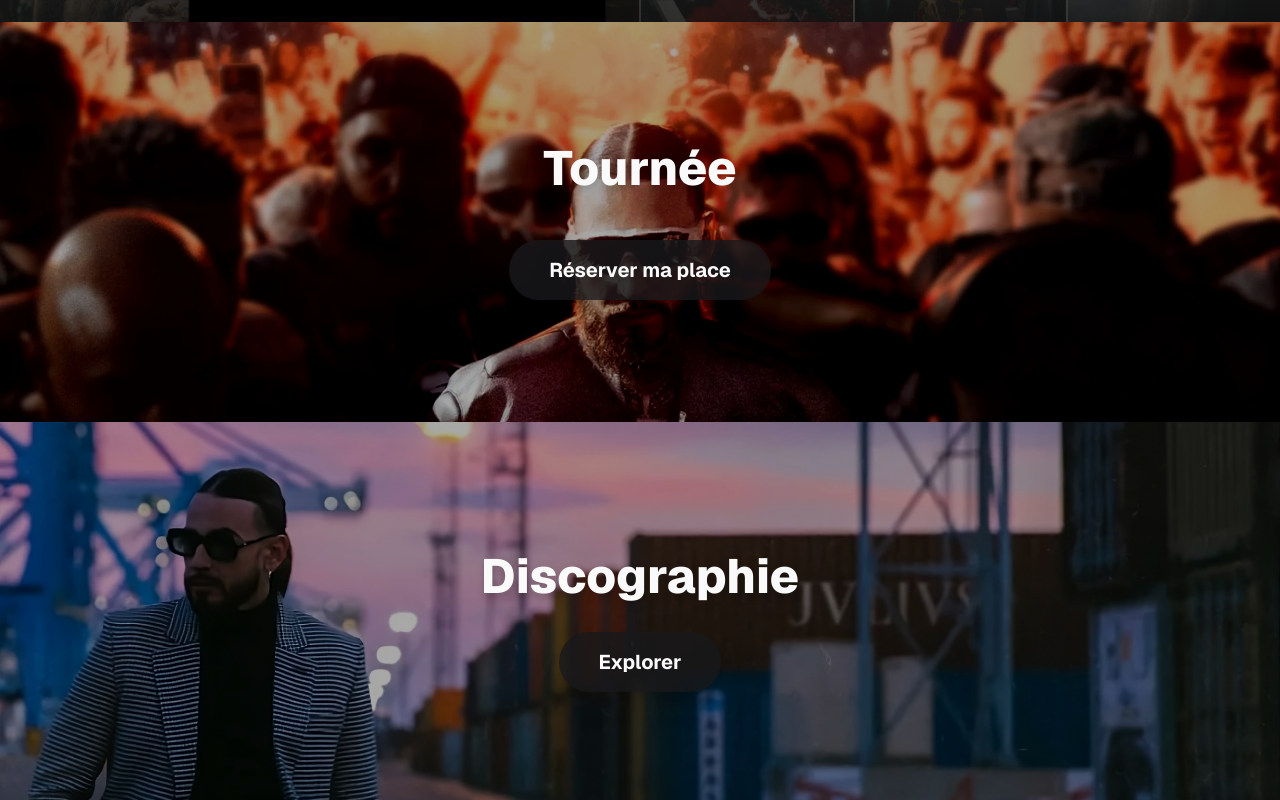
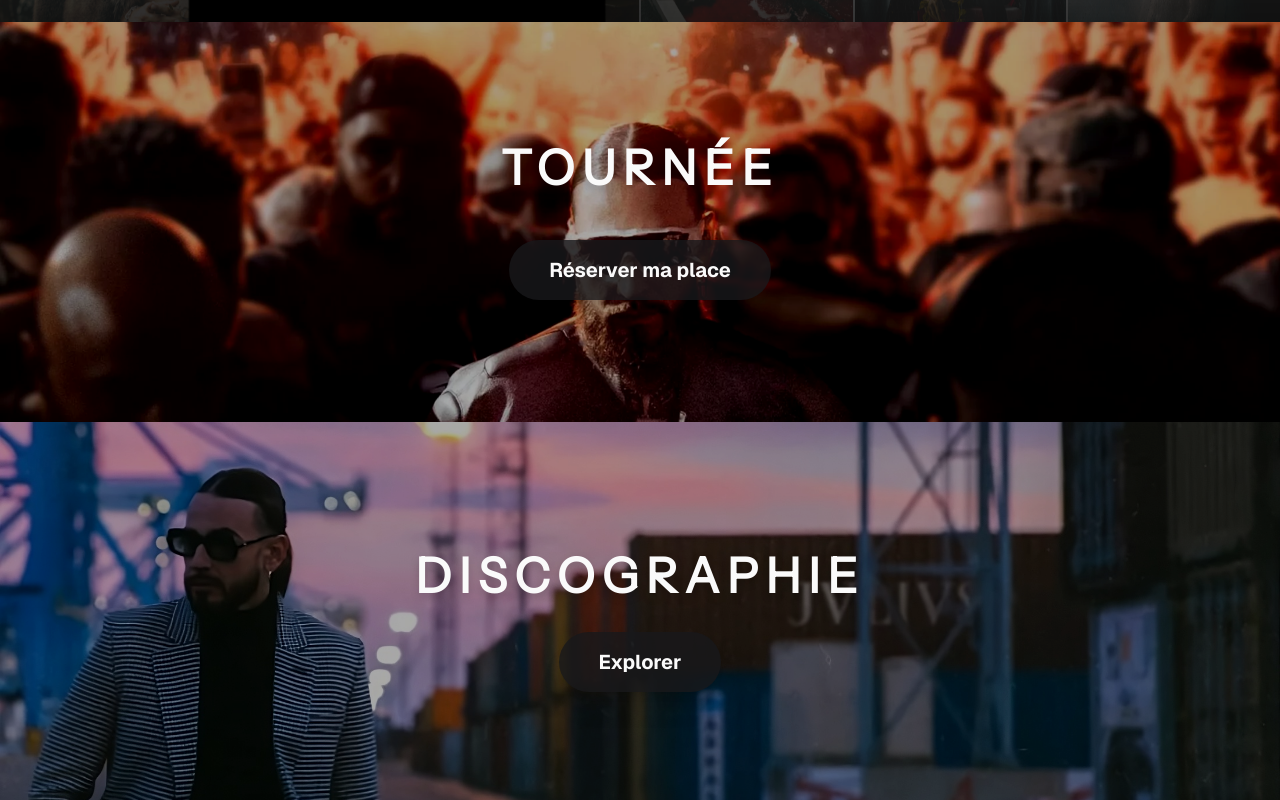
Before and after one commit to nadhirbk/sch, a Next.js app: page / in a window 1280 px wide. Shown: the part 697-1497 px from the top of the page. Built offline with nearby package versions, Linux system fonts and the light colour scheme.

Commit message:
Titres de sections premium : police InstrumentSans, majuscules, style cohérent avec le header

```diff
--- a/src/app/page.tsx
+++ b/src/app/page.tsx
@@ -218,8 +218,14 @@ export default function Home() {
           />
         </div>
         <div className="relative z-10 flex flex-col items-center justify-center w-full px-4">
-          <h2 className="text-5xl font-extrabold text-zinc-50 mb-6 drop-shadow-lg">
-            Tournée
+          <h2
+            className="text-5xl font-extrabold text-zinc-50 mb-6 drop-shadow-lg uppercase"
+            style={{
+              fontFamily: "InstrumentSans, sans-serif",
+              letterSpacing: "0.15em",
+            }}
+          >
+            TOURNÉE
           </h2>
           <a
             href="#billetterie"
@@ -245,8 +251,14 @@ export default function Home() {
           />
         </div>
         <div className="relative z-10 flex flex-col items-center justify-center w-full">
-          <h2 className="text-5xl font-extrabold text-zinc-50 mb-8 drop-shadow-lg">
-            Discographie
+          <h2
+            className="text-5xl font-extrabold text-zinc-50 mb-8 drop-shadow-lg uppercase"
+            style={{
+              fontFamily: "InstrumentSans, sans-serif",
+              letterSpacing: "0.15em",
+            }}
+          >
+            DISCOGRAPHIE
           </h2>
           <a
             href="#explorer-discographie"
```
